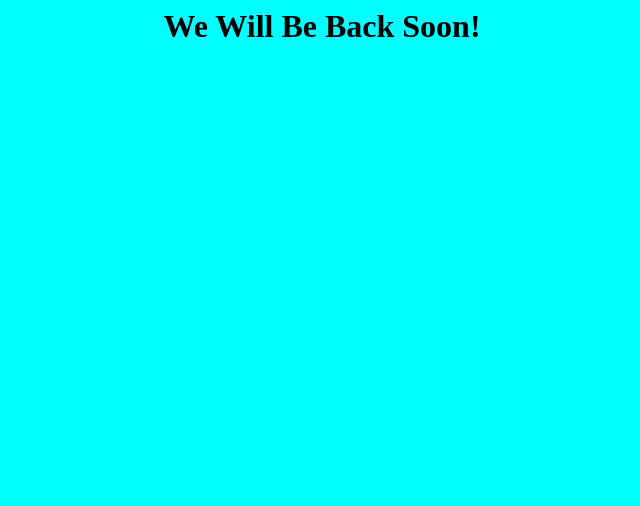
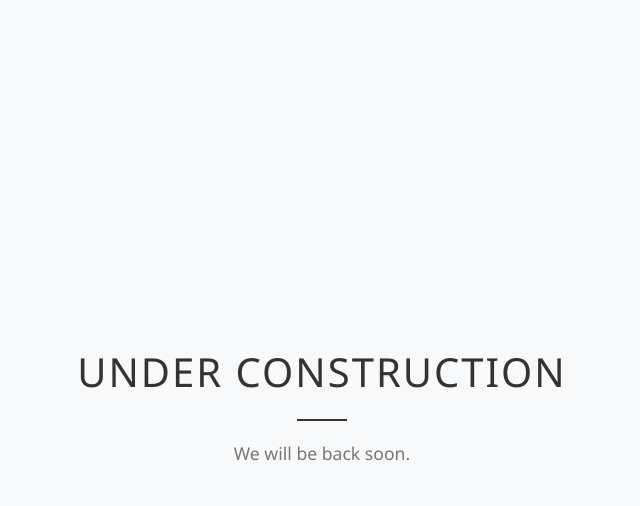
Before and after one commit to prathamj29/AfterCurfew, a plain HTML site: page index.html in a window 1280 px wide. Shown: the whole page, without its empty margins (318-958 px from the left). Drawn offline with Linux system fonts and the light colour scheme.

Commit message:
Update index.html

```diff
--- a/index.html
+++ b/index.html
@@ -1,5 +1,54 @@
-<html>
-  <body bgcolor=cyan>
-    <center><H1>We Will Be Back Soon!</H1></center>
-  </body>
+<!DOCTYPE html>
+<html lang="en">
+<head>
+    <meta charset="UTF-8">
+    <meta name="viewport" content="width=device-width, initial-scale=1.0">
+    <title>Coming Soon</title>
+    <style>
+        body {
+            margin: 0;
+            padding: 0;
+            display: flex;
+            justify-content: center;
+            align-items: center;
+            height: 100vh;
+            background-color: #f8f9fa; /* Soft off-white */
+            font-family: 'Segoe UI', Roboto, Helvetica, Arial, sans-serif;
+            color: #333;
+        }
+
+        .container {
+            text-align: center;
+            padding: 20px;
+        }
+
+        h1 {
+            font-size: 2.5rem;
+            font-weight: 300;
+            letter-spacing: 2px;
+            margin-bottom: 10px;
+            text-transform: uppercase;
+        }
+
+        p {
+            font-size: 1.1rem;
+            color: #777;
+            font-weight: 400;
+        }
+
+        .line {
+            width: 50px;
+            height: 2px;
+            background-color: #333;
+            margin: 20px auto;
+        }
+    </style>
+</head>
+<body>
+    <div class="container">
+        <h1>Under Construction</h1>
+        <div class="line"></div>
+        <p>We will be back soon.</p>
+    </div>
+</body>
 </html>
```
